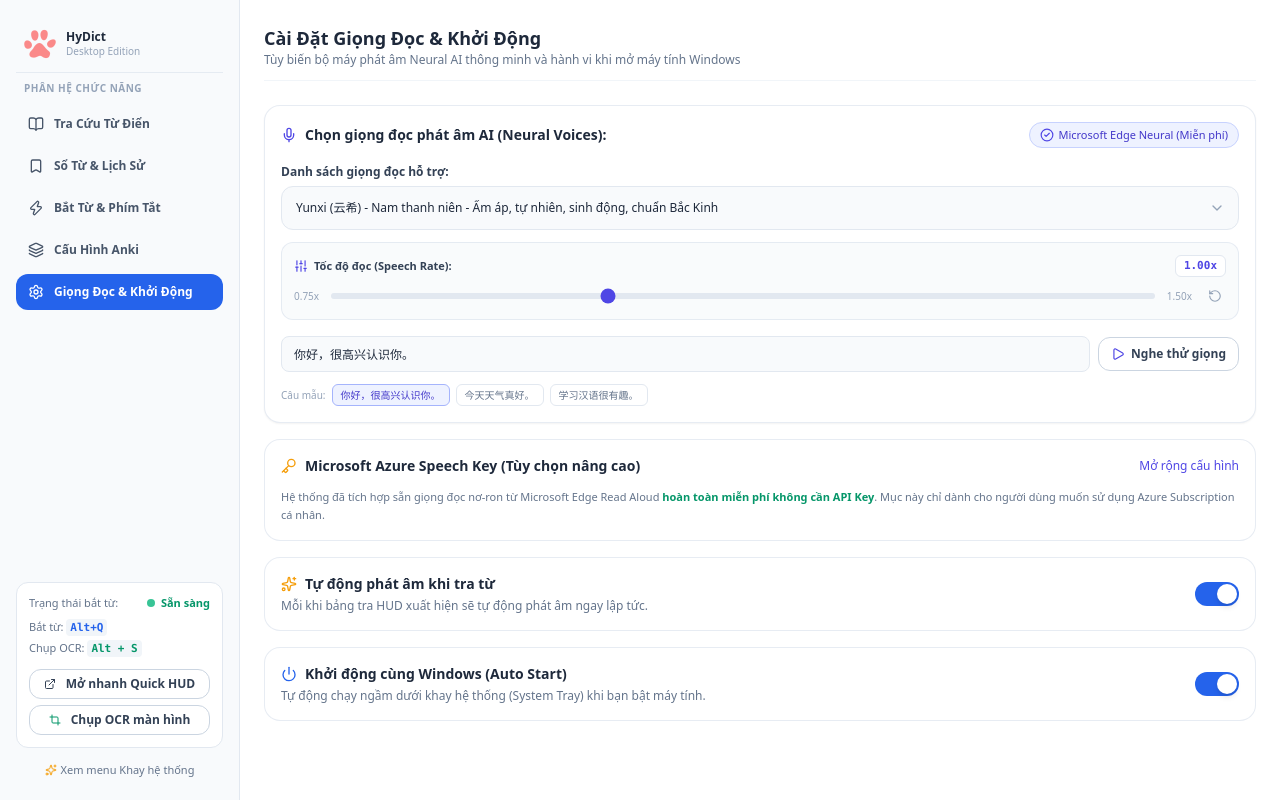
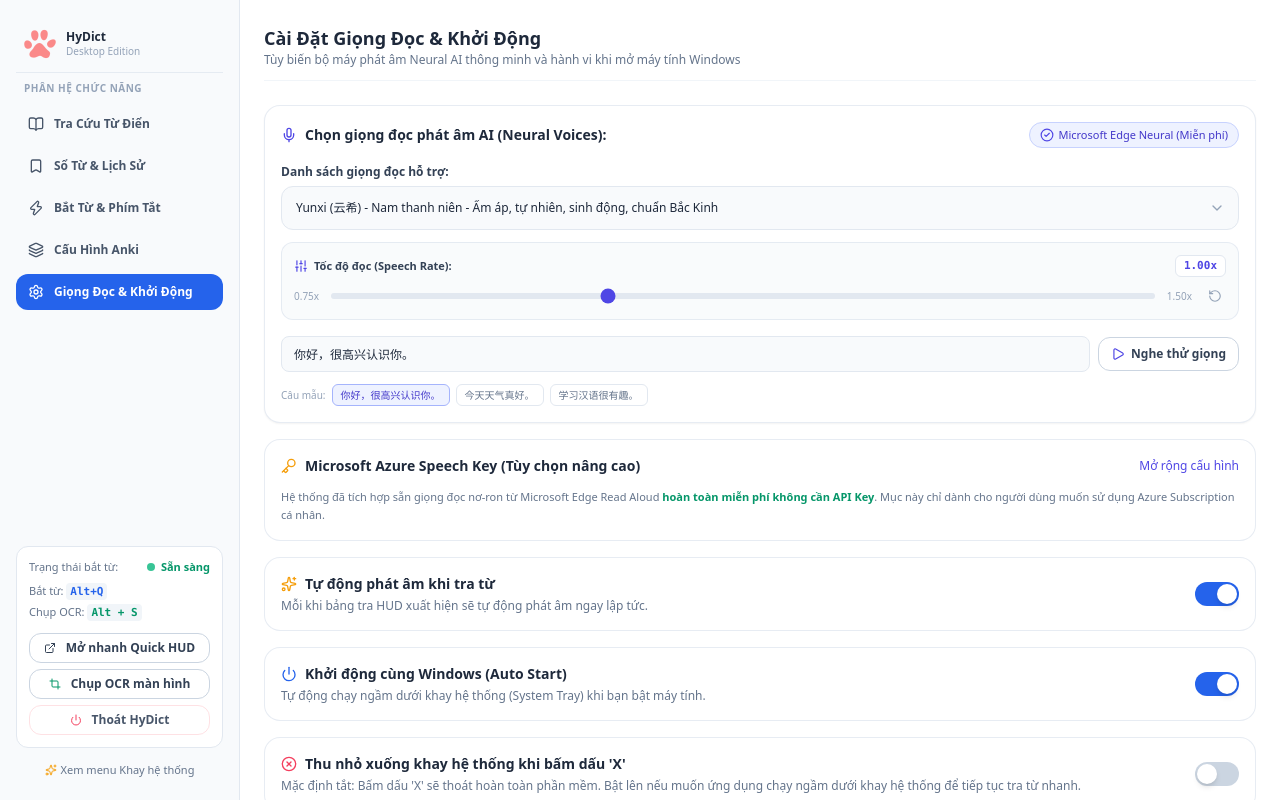
Before and after one commit to tahiep2012/HyDict, a React (Vite) app: page / in a window 1280 px wide. Both pictures are taken after a click on the button "Giọng Đọc & Khởi Động". Built offline with nearby package versions, Linux system fonts and the light colour scheme.

Commit message:
fix(window): exit app completely on close button click and add closeToTray setting

```diff
--- a/src/App.tsx
+++ b/src/App.tsx
@@ -362,6 +362,17 @@
     };
   }, []);
 
+  // Đồng bộ cài đặt closeToTray sang Rust Backend
+  useEffect(() => {
+    if (typeof window !== 'undefined' && (window as any).__TAURI_INTERNALS__) {
+      import('@tauri-apps/api/core')
+        .then(({ invoke }) => {
+          invoke('set_close_to_tray', { enabled: settings.closeToTray ?? false });
+        })
+        .catch(() => {});
+    }
+  }, [settings.closeToTray]);
+
   const handleOpenQuickHud = () => {
     if (typeof window !== 'undefined' && (window as any).__TAURI_INTERNALS__) {
       import('@tauri-apps/api/core')
--- a/src/modules/main-window/components/MainWindowLayout.tsx
+++ b/src/modules/main-window/components/MainWindowLayout.tsx
@@ -6,7 +6,7 @@
 import { AnkiConfigTab } from './AnkiConfigTab';
 import { SystemSettingsTab } from './SystemSettingsTab';
 import { SystemTrayModal } from './SystemTrayModal';
-import { BookOpen, Zap, Settings, Layers, ExternalLink, Sparkles, Bookmark, Crop } from 'lucide-react';
+import { BookOpen, Zap, Settings, Layers, ExternalLink, Sparkles, Bookmark, Crop, Power } from 'lucide-react';
 import { NotebookTab } from '@/modules/notebook';
 
 export interface MainWindowLayoutProps {
@@ -152,6 +152,22 @@
                 <Crop className="w-3 h-3 mr-1 text-emerald-600" />
                 Chụp OCR màn hình
               </Button>
+              <Button
+                variant="ghost"
+                size="sm"
+                onClick={() => {
+                  if (typeof window !== 'undefined' && (window as any).__TAURI_INTERNALS__) {
+                    import('@tauri-apps/api/core')
+                      .then(({ invoke }) => invoke('exit_app'))
+                      .catch(() => {});
+                  }
+                  onShowToast('🚪 Đang đóng và thoát HyDict...');
+                }}
+                className="w-full text-center text-[11px] py-1 h-auto text-rose-600 hover:text-rose-700 hover:bg-rose-50 border border-rose-200/60"
+              >
+                <Power className="w-3 h-3 mr-1 text-rose-500" />
+                Thoát HyDict
+              </Button>
             </div>
           </div>
 
--- a/src/modules/main-window/components/SystemSettingsTab.tsx
+++ b/src/modules/main-window/components/SystemSettingsTab.tsx
@@ -2,7 +2,7 @@
 import { Card, Button, Switch, Select, Input } from '@/components/ui';
 import { AppSettings } from '../types';
 import { useAudioPlayback, AzureSpeechConfig, SUPPORTED_TTS_VOICES } from '@/modules/tts-audio';
-import { Volume2, Power, Mic, Sparkles, Key, CheckCircle2, Sliders, Play, RotateCcw } from 'lucide-react';
+import { Volume2, Power, Mic, Sparkles, Key, CheckCircle2, Sliders, Play, RotateCcw, XCircle } from 'lucide-react';
 
 export interface SystemSettingsTabProps {
   settings: AppSettings;
@@ -363,6 +363,37 @@
             color="blue"
           />
         </Card>
+
+        {/* Close button action: Exit vs Minimize to tray */}
+        <Card variant="default" rounded="2xl" className="p-4 flex items-center justify-between border border-slate-200">
+          <div className="space-y-1">
+            <div className="font-bold text-sm text-slate-800 flex items-center gap-2">
+              <XCircle className="w-4 h-4 text-rose-500" />
+              Thu nhỏ xuống khay hệ thống khi bấm dấu 'X'
+            </div>
+            <div className="text-slate-500">
+              Mặc định tắt: Bấm dấu 'X' sẽ thoát hoàn toàn phần mềm. Bật lên nếu muốn ứng dụng chạy ngầm dưới khay hệ thống để tiếp tục tra từ nhanh.
+            </div>
+          </div>
+
+          <Switch
+            checked={settings.closeToTray ?? false}
+            onChange={(checked) => {
+              onUpdateSetting('closeToTray', checked);
+              if (typeof window !== 'undefined' && (window as any).__TAURI_INTERNALS__) {
+                import('@tauri-apps/api/core')
+                  .then(({ invoke }) => invoke('set_close_to_tray', { enabled: checked }))
+                  .catch(() => {});
+              }
+              onShowToast(
+                checked
+                  ? 'ℹ️ Đã bật: Bấm dấu X sẽ ẩn xuống khay hệ thống'
+                  : '✅ Đã tắt: Bấm dấu X sẽ thoát hoàn toàn HyDict'
+              );
+            }}
+            color="blue"
+          />
+        </Card>
       </div>
     </div>
   );
--- a/src/modules/main-window/types.ts
+++ b/src/modules/main-window/types.ts
@@ -14,6 +14,7 @@
   ttsSpeed?: number;
   ttsAutoplay: boolean;
   autoStartWithWindows: boolean;
+  closeToTray?: boolean;
 }
 
 export const DEFAULT_APP_SETTINGS: AppSettings = {
@@ -28,4 +29,5 @@
   ttsSpeed: 1.0,
   ttsAutoplay: true,
   autoStartWithWindows: true,
+  closeToTray: false,
 };
```
Also changed, not shown: 1 other file (tests, documents, lock files or other folders).
